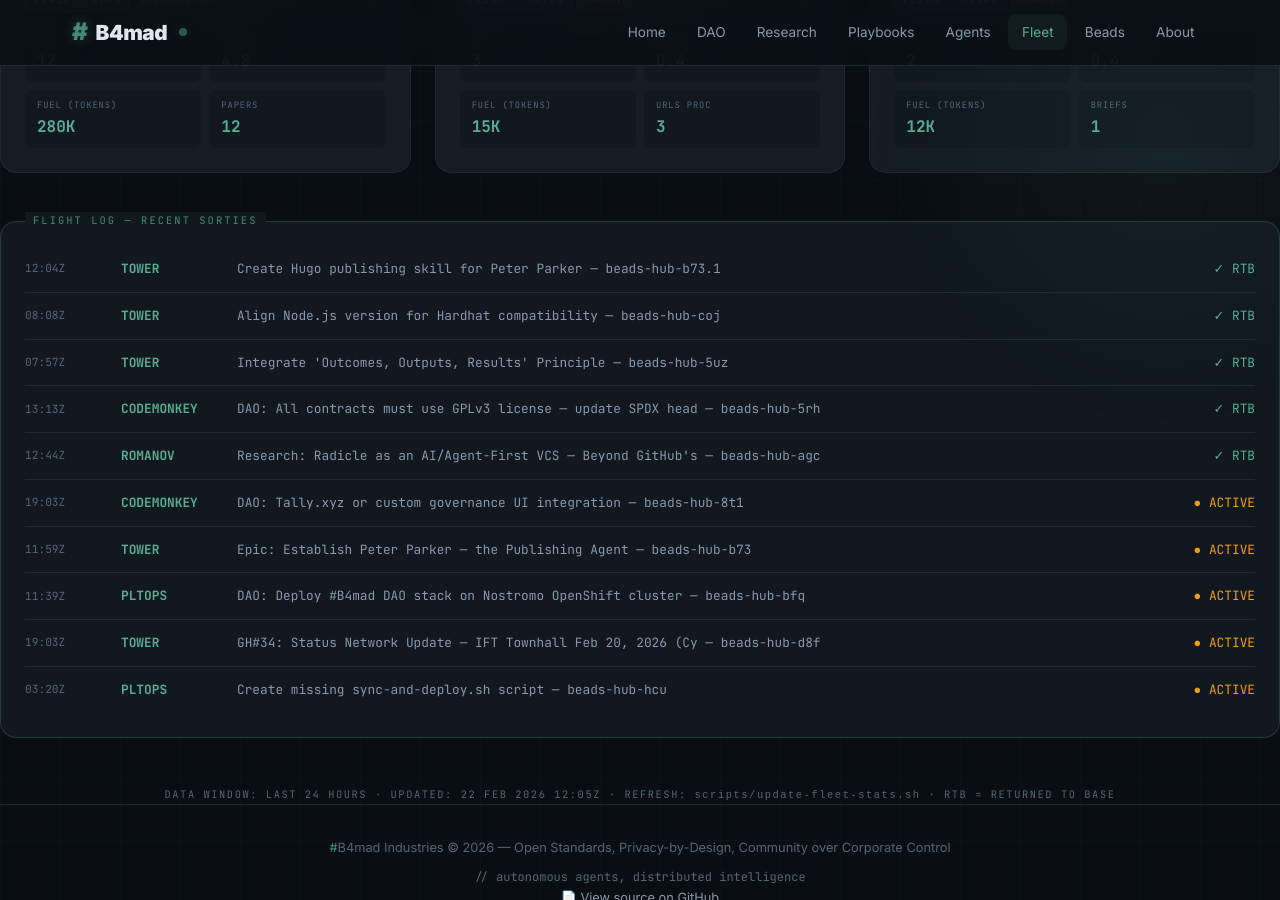
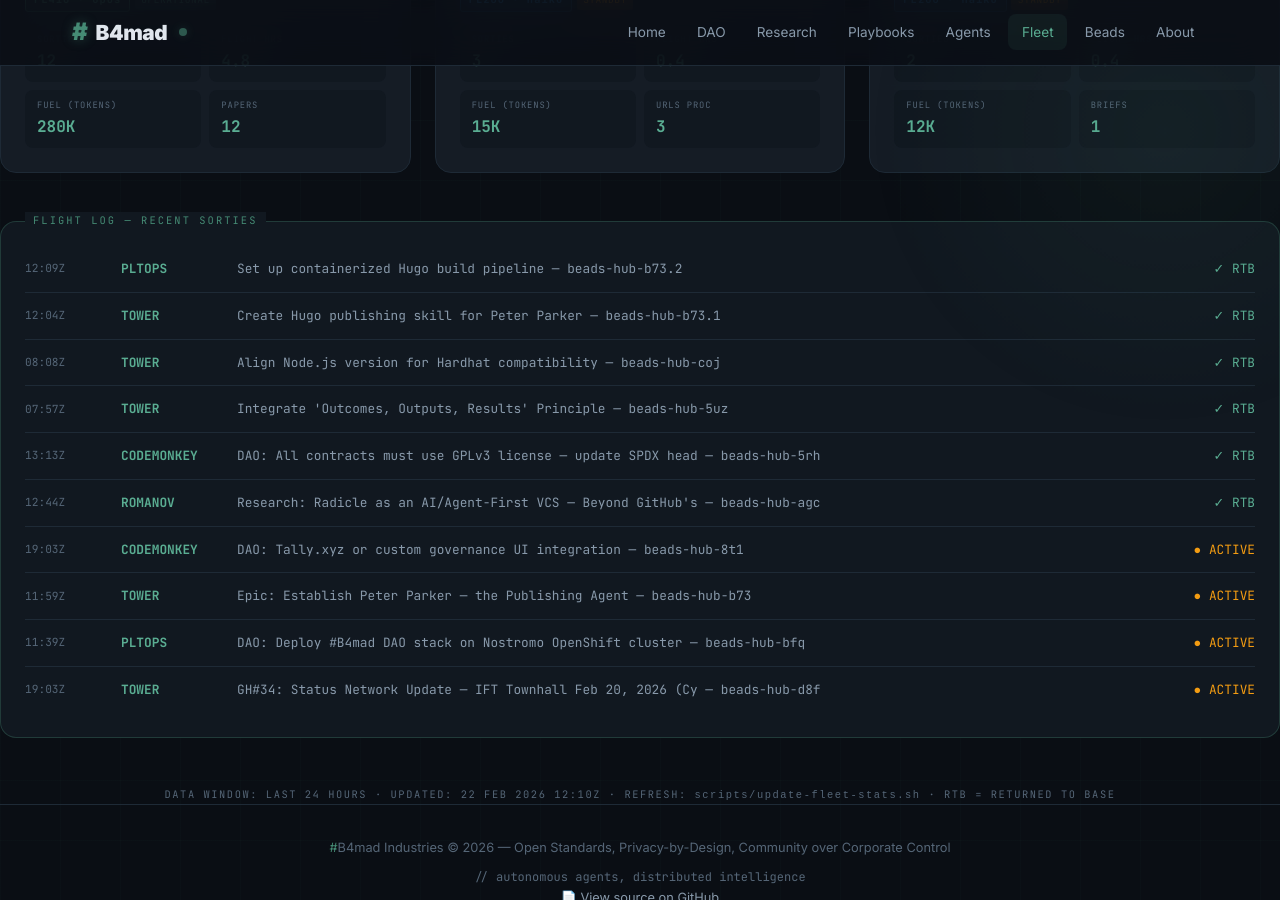
Before and after one commit to brenner-axiom/docs, a Jekyll site: the page built from fleet/index.html, in a window 1280 px wide and 900 px high, scrolled down 806 px. Built offline with Jekyll 4.4.1, drawn with Linux system fonts in a browser that asks for light colours.

Commit message:
fleet: auto-update dashboard stats 2026-02-22T12:10Z

```diff
--- a/fleet/index.html
+++ b/fleet/index.html
@@ -509,6 +509,12 @@ description: "#B4mad Agent Fleet metrics dashboard with aviation theme"
 <!-- Flight Log -->
 <div class="flight-log">
   <div class="log-entry">
+    <span class="log-time">12:09Z</span>
+    <span class="log-callsign">PLTOPS</span>
+    <span class="log-mission">Set up containerized Hugo build pipeline — beads-hub-b73.2</span>
+    <span class="log-status"><span class="complete">✓ RTB</span></span>
+  </div>
+  <div class="log-entry">
     <span class="log-time">12:04Z</span>
     <span class="log-callsign">TOWER</span>
     <span class="log-mission">Create Hugo publishing skill for Peter Parker — beads-hub-b73.1</span>
@@ -562,16 +568,10 @@ description: "#B4mad Agent Fleet metrics dashboard with aviation theme"
     <span class="log-mission">GH#34: Status Network Update — IFT Townhall Feb 20, 2026 (Cy — beads-hub-d8f</span>
     <span class="log-status"><span class="active">● ACTIVE</span></span>
   </div>
-  <div class="log-entry">
-    <span class="log-time">03:20Z</span>
-    <span class="log-callsign">PLTOPS</span>
-    <span class="log-mission">Create missing sync-and-deploy.sh script — beads-hub-hcu</span>
-    <span class="log-status"><span class="active">● ACTIVE</span></span>
-  </div>
 </div>
 
 <div style="text-align: center; margin-top: 2rem;">
   <p style="font-family: 'JetBrains Mono', monospace; font-size: 0.65rem; color: var(--text-muted); letter-spacing: 0.15em;">
-    DATA WINDOW: LAST 24 HOURS · UPDATED: 22 FEB 2026 12:05Z ·                                                                                                                                                                                                                                                                                                                                                                                                                                                                                                                                                                                                                                                        REFRESH: <code>scripts/update-fleet-stats.sh</code> · RTB = RETURNED TO BASE
+    DATA WINDOW: LAST 24 HOURS · UPDATED: 22 FEB 2026 12:10Z ·                                                                                                                                                                                                                                                                                                                                                                                                                                                                                                                                                                                                                                                         REFRESH: <code>scripts/update-fleet-stats.sh</code> · RTB = RETURNED TO BASE
   </p>
 </div>
```
